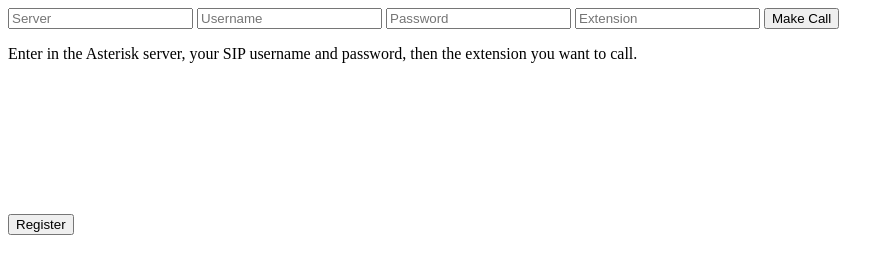
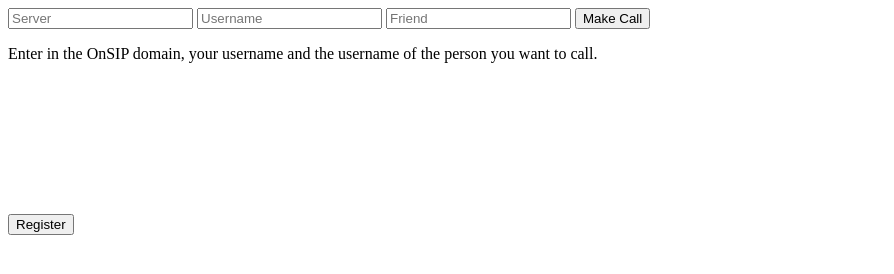
Before and after one commit to fjnogueira/nw-demo, a website: page app/index.html in a window 1280 px wide. Shown: the whole page, without its empty margins (0-894 px from the left). Drawn offline with Linux system fonts and the light colour scheme.

Commit message:
make text clear for onsip useage

```diff
--- a/app/index.html
+++ b/app/index.html
@@ -8,12 +8,11 @@
     <div class="setup">
       <input type="text" name="server" value="" id="server" placeholder="Server" />
       <input type="text" name="username" value="" id="username" placeholder="Username" />
-      <input type="password" name="password" value="" id="password" placeholder="Password" />
-      <input type="text" name="extension" value="" id="extension" placeholder="Extension" />
+      <input type="text" name="extension" value="" id="extension" placeholder="Friend" />
       <button type="submit" id="submit">Make Call</button>
     </div>
     <p>
-      Enter in the Asterisk server, your SIP username and password, then the extension you want to call.
+      Enter in the OnSIP domain, your username and the username of the person you want to call.
     </p>
     <ng-view>
 
```
